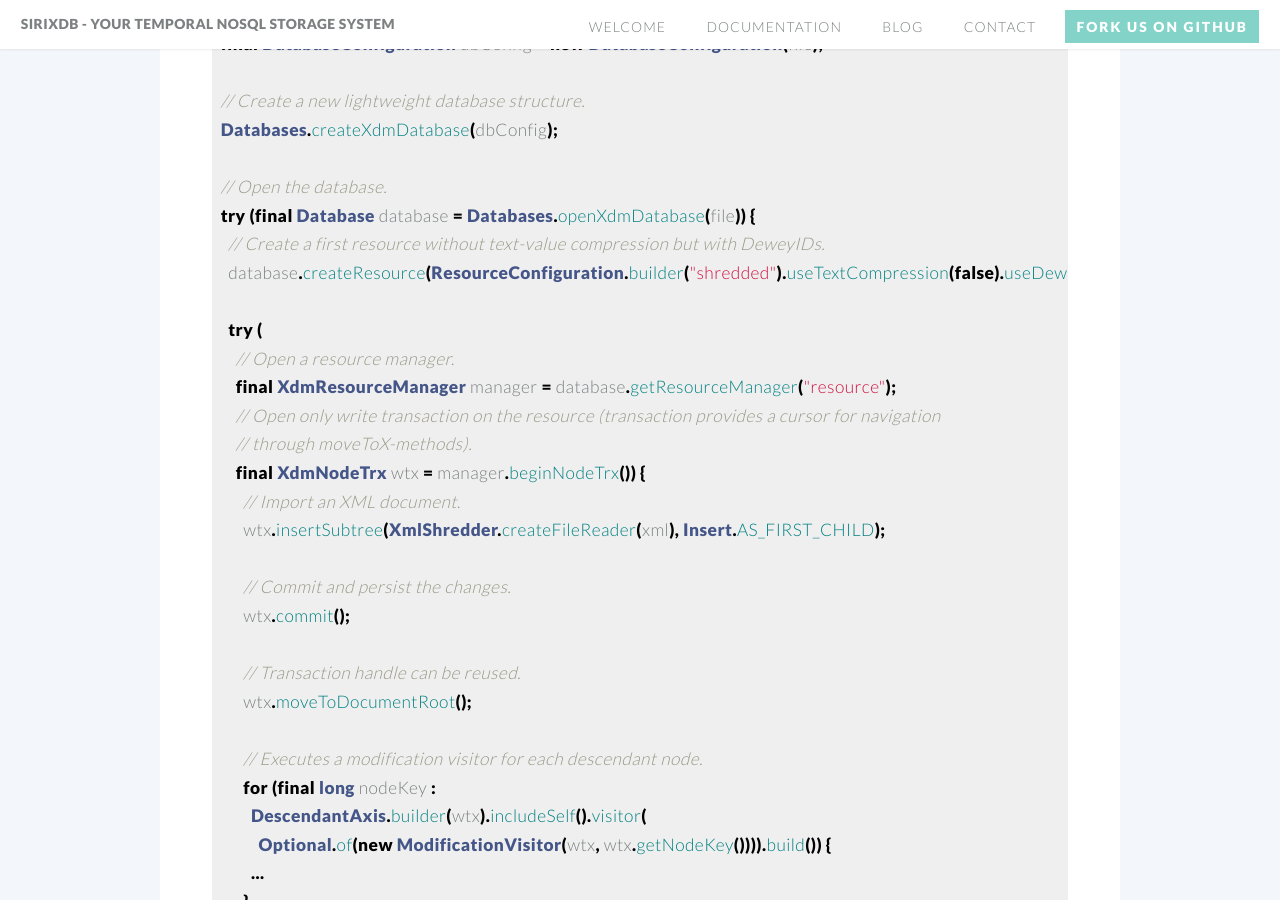
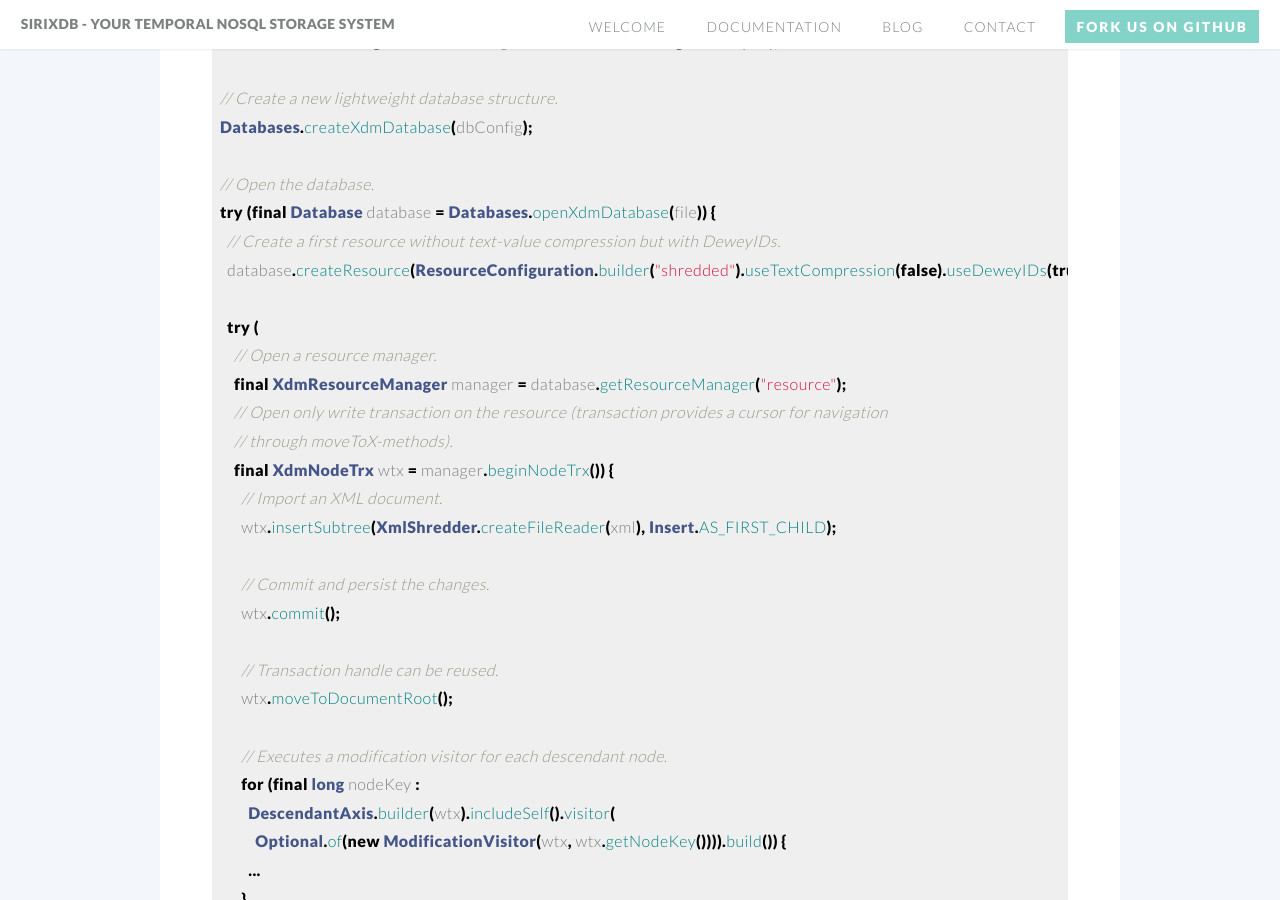
Before and after one commit to sirixdb/sirixdb.github.io, a Jekyll site: the page built from low-level-api.md, in a window 1280 px wide and 900 px high, scrolled down 476 px. Built offline with Jekyll 4.4.1, drawn with Linux system fonts in a browser that asks for light colours; some of the changed text lies outside the part shown.

Commit message:
Update article-head.html

```diff
--- a/_includes/article-head.html
+++ b/_includes/article-head.html
@@ -6,4 +6,4 @@
                 </header>
                 <section class="wrapper style4 container">
                     <div class="content">
-			 <section>
+			 <section class="markdown">
```
